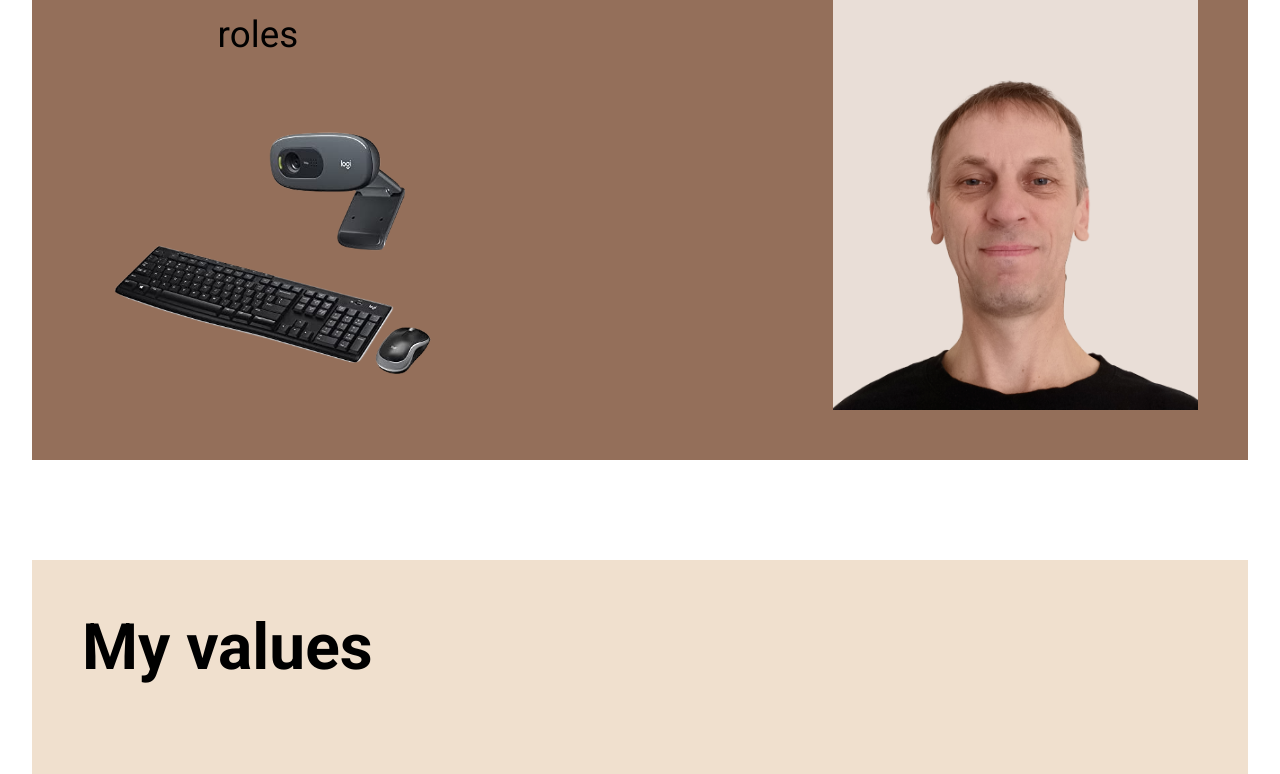
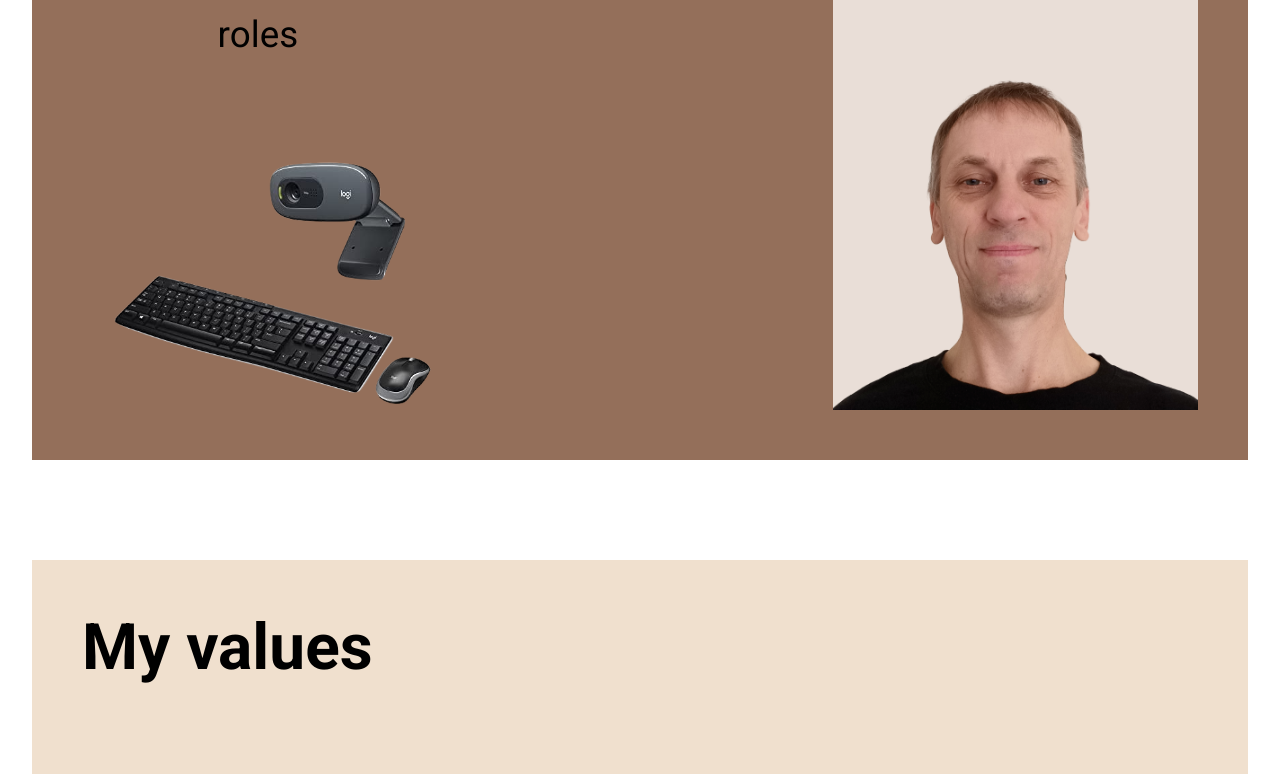
Before and after one commit to vikhulei/portfolio_new, a React (Create React App) app: page / in a window 1280 px wide. Shown: the part 2760-3534 px from the top of the page. Built offline with nearby package versions, Linux system fonts and the light colour scheme.

Commit message:
techs animation fixed, values animation added

```diff
--- a/src/sections/02_techs/Techs.js
+++ b/src/sections/02_techs/Techs.js
@@ -19,7 +19,7 @@ const Techs = () => {
 
   const {showingPoint, elementTop} = showingPointFunction
 
-  const getwindowHeight = () => {
+  const animateIcons = () => {
     const iconsPos = elementTop(iconsRef.current)
     if (iconsPos < showingPoint()) {
       setShowAnimation(true)
@@ -27,8 +27,8 @@ const Techs = () => {
   }
 
   useEffect(() => {
-    window.addEventListener("scroll", getwindowHeight)
-    return () => window.removeEventListener("scroll", getwindowHeight)
+    window.addEventListener("scroll", animateIcons)
+    return () => window.removeEventListener("scroll", animateIcons)
   }, [])
 
   return (
--- a/src/sections/03_based/Based.js
+++ b/src/sections/03_based/Based.js
@@ -1,9 +1,31 @@
+import {useState, useEffect, useRef} from "react"
 import { Wrapper, Heading, RegularText, EquimpentImageContainer, EquimpentImage, MyImageContainer, MyImage } from "./BasedStyle"
 import myImage from "../../assets/myImageBased.png"
 import equipment from "../../assets/equipment.png"
+import { showingPointFunction } from "../../util/showingPointFunction"
 
 
 const Based = () => {
+    const [showAnimation, setShowAnimation] = useState(false)
+
+    const equipmentRef = useRef(null)
+
+    const {showingPoint, elementTop} = showingPointFunction
+
+    const animateEquipment = () => {
+        const equipmentPosition = elementTop(equipmentRef.current)
+        if(equipmentPosition < showingPoint()) {
+            setShowAnimation(true)
+        }
+    }
+
+    useEffect(() => {
+        window.addEventListener(
+            "scroll", animateEquipment
+        )
+        return () => window.removeEventListener("scroll", animateEquipment)
+    }, [])
+
     return (
         <Wrapper>
             <Heading>
@@ -13,7 +35,10 @@ const Based = () => {
                 I am based in Stratfrod-upon-Avon, can travel 15-20 miles to work on site or further in case of hybrid work.
                 Have experience of solo working as well as in teams in my previous roles
             </RegularText>
-            <EquimpentImageContainer>
+            <EquimpentImageContainer
+            showAnimation={showAnimation}
+            ref={equipmentRef}
+            >
                 <EquimpentImage
                 src={equipment} alt="equipment"
                 />
--- a/src/sections/03_based/BasedStyle.js
+++ b/src/sections/03_based/BasedStyle.js
@@ -1,11 +1,21 @@
-import styled from "styled-components"
+import styled, { css, keyframes } from "styled-components"
 import { WrapperStyled, RegularTextStyled } from "../../components/ui/StyledComponents"
 import {colors} from "../../components/ui/Colors"
 
 const {dark, light} = colors
 
+const EquipmentTransition = keyframes `
+    0% {transform: translateX(-50vw)}
+    70% {transform: translateX(3vw)}
+    100% {transform: translateX(0vw)}
+`
+
+const Animation = css `
+    animation: 2s ${EquipmentTransition}
+`
+
 const Wrapper = styled(WrapperStyled) `
-    padding: 80px 80px;
+    padding: 80px 80px 50px;
     justify-content: space-between;
     align-items: start;
     background-color: ${dark};
@@ -42,12 +52,16 @@ const RegularText = styled(RegularTextStyled) `
 
 const EquimpentImageContainer = styled.div `
     width: 25vw;
+    margin-top: 30px;
+    transition: 1s;
+    ${(({showAnimation}) => showAnimation ? Animation : "")};
+    visibility: ${(({showAnimation}) => showAnimation ? "visible" : "hidden")} ;
     @media screen and (max-width: 1000px) {
         visibility: hidden;
     }
-`
+    `
 
-const EquimpentImage = styled.img `
+    const EquimpentImage = styled.img `
     width: 100%;
 `
 const MyImageContainer = styled.div `
--- a/src/sections/04_values/Values.js
+++ b/src/sections/04_values/Values.js
@@ -1,8 +1,29 @@
+import {useState, useEffect, useRef} from "react"
 import {Wrapper, Heading, ValuesWrapper, ValueContainer, ValueNameContainer, ValueNumber, ValueName, ValueText, ValuesImageContainer, ValuesImage} from "./ValuesStyle"
 import values from "../../assets/values.png"
+import {showingPointFunction} from "../../util/showingPointFunction"
 
 
 const Values = () => {
+
+  const [showAnimation, setShowAnimation] = useState(false)
+
+  const handRef = useRef(null)
+
+  const {showingPoint, elementTop} = showingPointFunction
+
+  const animateHand = () => {
+    const handPosition = elementTop(handRef.current)
+    if(handPosition < showingPoint()) {
+      setShowAnimation(true)
+    }
+  }
+
+  useEffect(() => {
+    window.addEventListener("scroll", animateHand)
+    return () => window.removeEventListener("scroll", animateHand)
+  }, [])
+
   return (
     <Wrapper>
       <Heading>My values</Heading>
@@ -37,7 +58,10 @@ const Values = () => {
         </ValueText>
         </ValueContainer>
       </ValuesWrapper>
-      <ValuesImageContainer>
+      <ValuesImageContainer
+      ref={handRef}
+      showAnimation={showAnimation}
+      >
         <ValuesImage src={values} alt="values image" />
       </ValuesImageContainer>
     </Wrapper>
--- a/src/sections/04_values/ValuesStyle.js
+++ b/src/sections/04_values/ValuesStyle.js
@@ -118,6 +118,8 @@ const ValuesImageContainer = styled.div `
     width: 30%;
     right: 60px;
     bottom: 50px;
+    transition: 2s;
+    transform: translateX(${(({showAnimation}) => showAnimation ? "0px" : "40vw")});
     @media screen and (max-width: 1400px) {
         position: relative;
         margin-top: 5%;
--- a/src/util/showingPointFunction.js
+++ b/src/util/showingPointFunction.js
@@ -1,5 +1,4 @@
 export const showingPointFunction = {
-    // showingPoint: () => console.log("hello"),
-    showingPoint: () => (window.innerHeight - (window.innerHeight*10/100)),
+    showingPoint: () => (window.innerHeight - (window.innerHeight*5/100)),
     elementTop: (elementName) => elementName.getBoundingClientRect().top
 }
```
